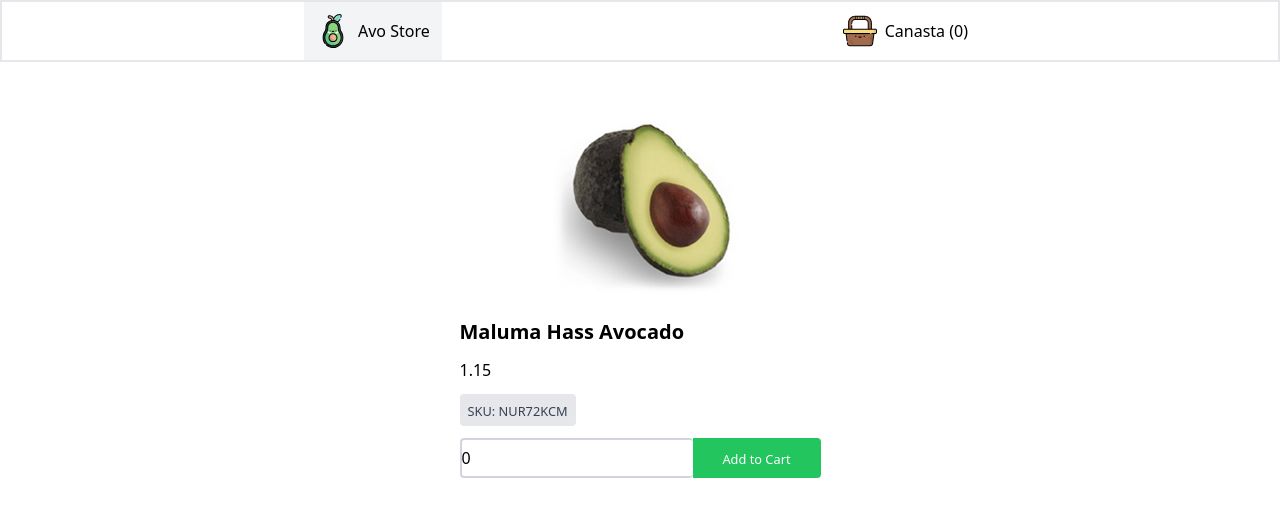
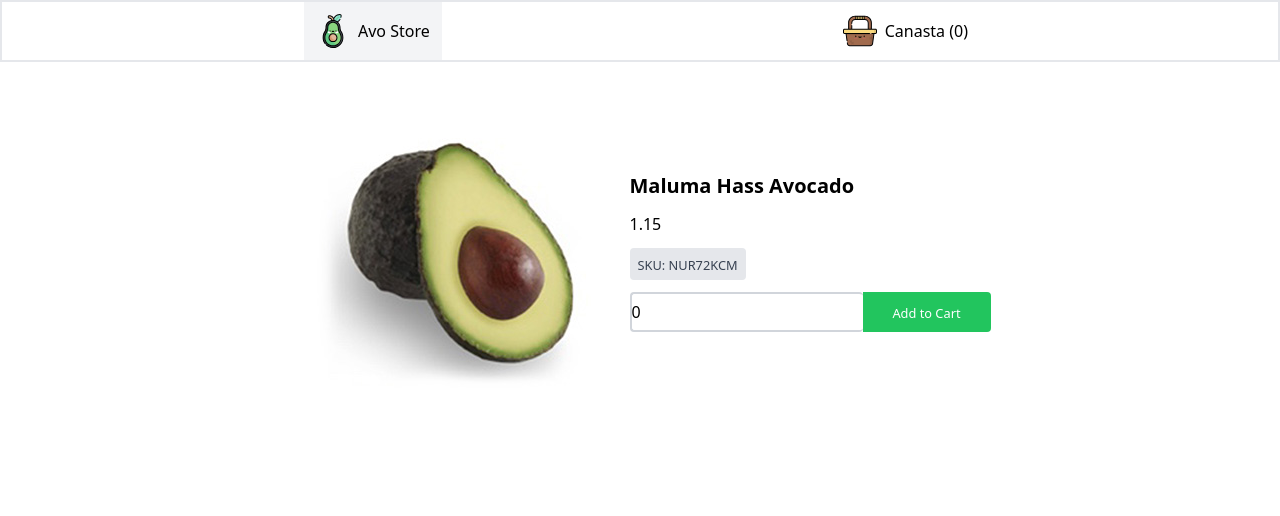
Before and after one commit to SirCodr/ecommerce-nextjs-tailwind, a Next.js app: page /product/2zd33b8c in a window 1280 px wide. Shown: the top 516 px of the page. Built offline with nearby package versions, Linux system fonts and the light colour scheme.

Commit message:
Fix image resolution

```diff
--- a/components/items/ItemDetail.jsx
+++ b/components/items/ItemDetail.jsx
@@ -7,10 +7,10 @@ const ItemDetail = ({ avocado }) => {
 
   return (
     <main className="flex flex-col">
-      <section className="flex flex-col">
+      <section className="flex flex-col sm:flex-row">
         <div className="flex justify-center w-full">
           <Image
-            className="w-3/5"
+            className="w-3/5 sm:w-full"
             src={image}
             alt={name + " image"}
             width={333}
```
